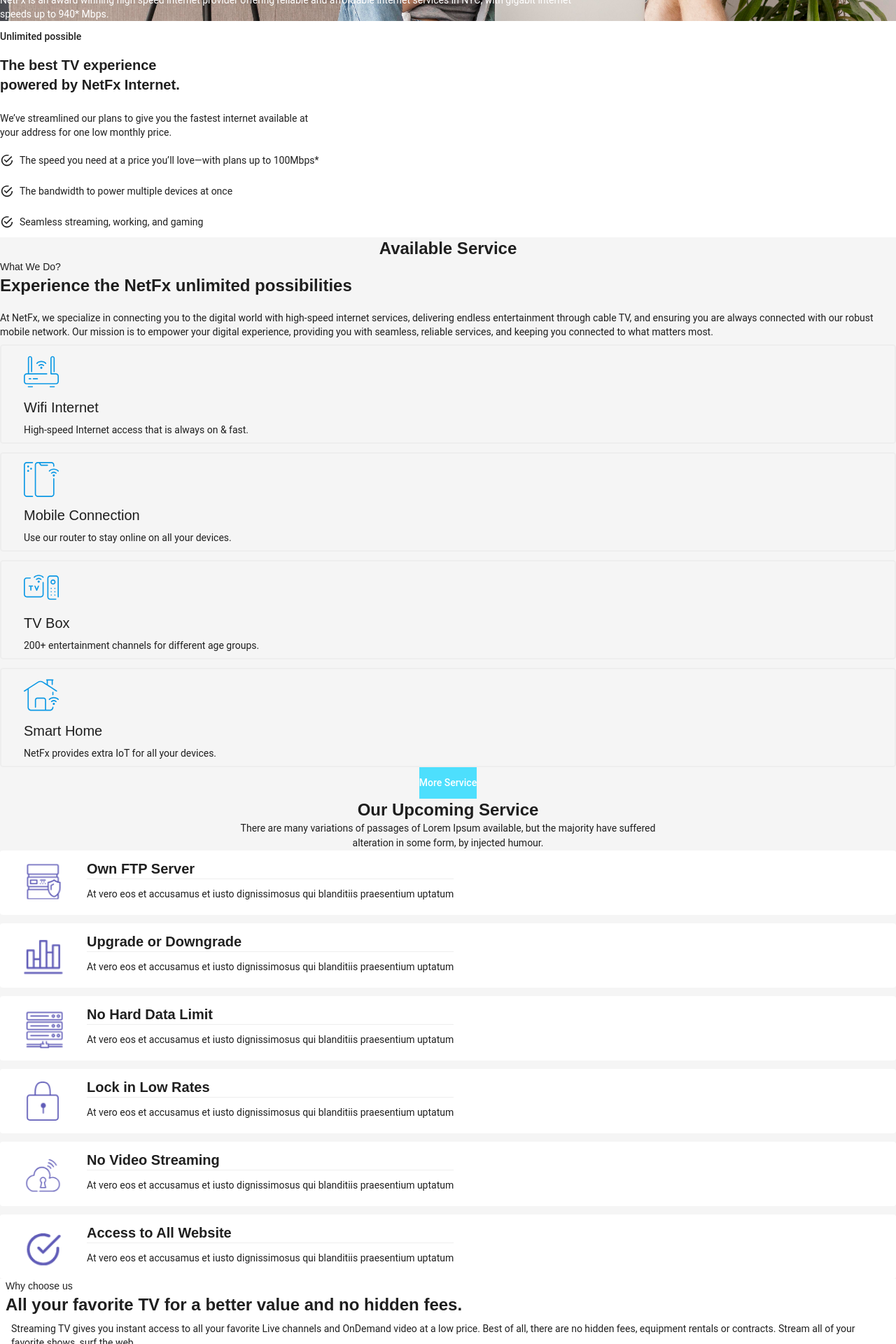
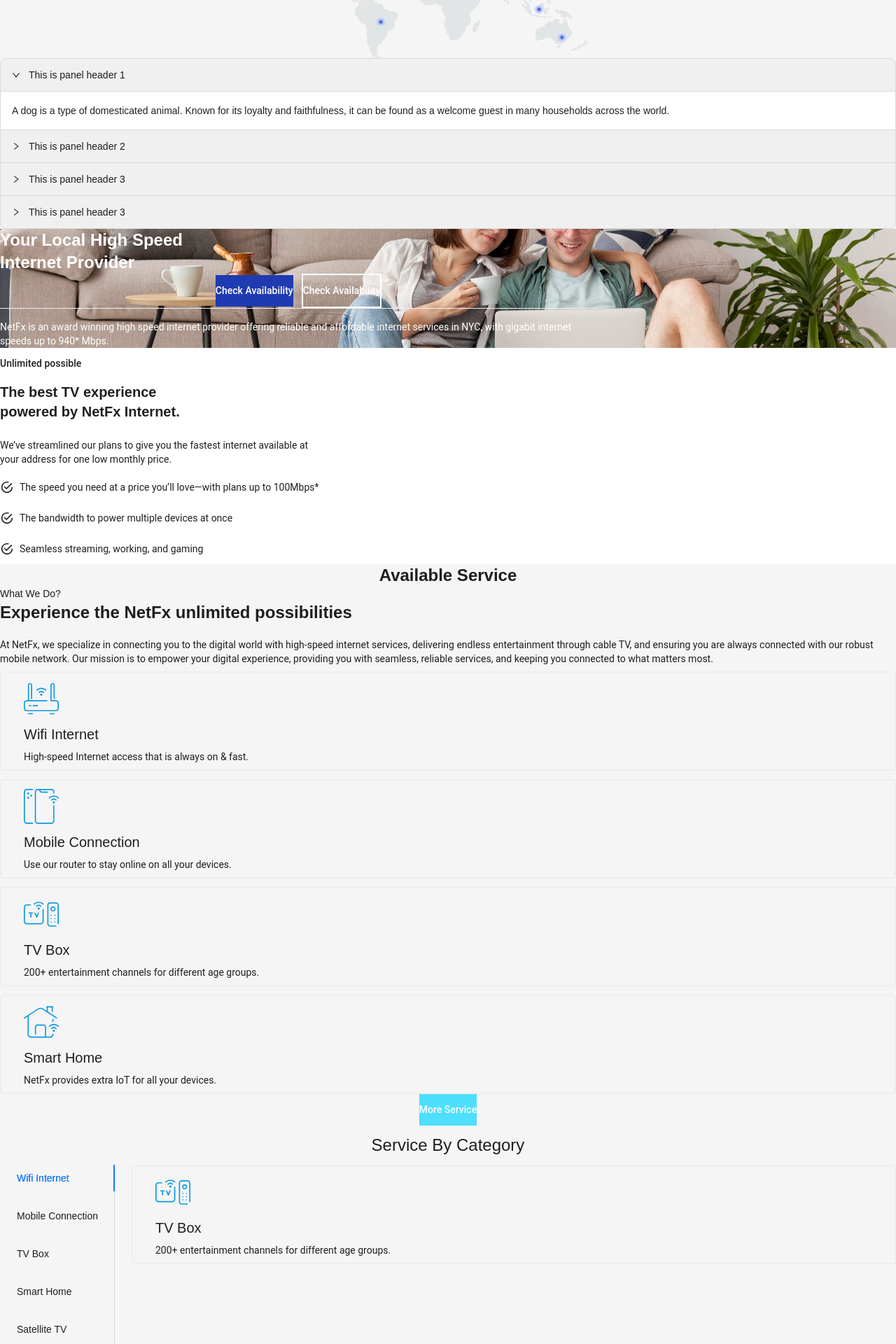
Before and after one commit to nazmul162001/Internet-Service-Provider_Client, a Next.js app: page / in a window 1280 px wide. Shown: the part 1080-3000 px from the top of the page at 70% size. Built offline with nearby package versions, Linux system fonts and the light colour scheme; no server answers.

Commit message:
update service by category

```diff
--- a/package.json
+++ b/package.json
@@ -8,6 +8,7 @@
     "start": "next start"
   },
   "dependencies": {
+    "@dnd-kit/utilities": "^3.2.1",
     "@hookform/resolvers": "^3.3.2",
     "@material-tailwind/react": "^2.1.2",
     "@reduxjs/toolkit": "^1.9.7",
--- a/src/components/HomePage/Faq/Accordion.tsx
+++ b/src/components/HomePage/Faq/Accordion.tsx
@@ -1,103 +1,38 @@
 import React from 'react'
-import {
-  Accordion,
-  AccordionHeader,
-  AccordionBody,
-} from '@material-tailwind/react'
+import type { CollapseProps } from 'antd'
+import { Collapse } from 'antd'
 
-const plusIcon = (
-  <svg
-    xmlns='http://www.w3.org/2000/svg'
-    viewBox='0 0 24 24'
-    className='w-4 h-4'
-  >
-    <path d='M11 11V5H13V11H19V13H13V19H11V13H5V11H11Z'></path>
-  </svg>
-)
+const text = `
+  A dog is a type of domesticated animal.
+  Known for its loyalty and faithfulness,
+  it can be found as a welcome guest in many households across the world.
+`
 
-const minusIcon = (
-  <svg
-    xmlns='http://www.w3.org/2000/svg'
-    viewBox='0 0 24 24'
-    className='w-4 h-4'
-  >
-    <path d='M5 11V13H19V11H5Z'></path>
-  </svg>
-)
+const items: CollapseProps['items'] = [
+  {
+    key: '1',
+    label: 'This is panel header 1',
+    children: <p className='mb-3'>{text}</p>,
+  },
+  {
+    key: '2',
+    label: 'This is panel header 2',
+    children: <p className='mb-3'>{text}</p>,
+  },
+  {
+    key: '3',
+    label: 'This is panel header 3',
+    children: <p className='mb-3'>{text}</p>,
+  },
+  {
+    key: '3',
+    label: 'This is panel header 3',
+    children: <p className='mb-3'>{text}</p>,
+  },
+]
 
-interface IconProps {
-  id: number
-  open: number
+const Accordion = () => {
+  return <Collapse items={items} defaultActiveKey={['1']} />
 }
 
-function Icon({ id, open }: IconProps) {
-  return id === open ? minusIcon : plusIcon
-}
-
-export function AccordionCustomIcon() {
-  const [open, setOpen] = React.useState(0)
-
-  const handleOpen = (value: number) => setOpen(open === value ? 0 : value)
-
-  return (
-    <>
-      <Accordion open={open === 1}>
-        <AccordionHeader
-          className='accordion-hover mb-2 text-[#112164] font-medium p-2 bg-white hover:text-white transition-all duration-500 hover:bg-[#1f3bb1] flex justify-between items-center text-left'
-          onClick={() => handleOpen(1)}
-        >
-          <span>Why NetFx home internet service?</span>
-          <span className='ms-auto'>{Icon({ id: 1, open })}</span>
-        </AccordionHeader>
-        <AccordionBody>
-          There are plenty of reasons to choose NetFx as your ISP (internet
-          service provider.) NetFx Internet is #1 in customer satisfaction over
-          other major cable Internet providers1. With NetFx, you’ll also enjoy
-          99% reliability and experience.
-        </AccordionBody>
-      </Accordion>
-      <Accordion open={open === 2}>
-        <AccordionHeader
-          className='mb-2 text-[#112164] font-medium p-2 bg-white hover:text-white transition-all duration-500 hover:bg-[#1f3bb1] flex justify-between items-center'
-          onClick={() => handleOpen(2)}
-        >
-          <span>Which NetFx Internet plan is the fastest?</span>
-          <span className='ms-auto'>{Icon({ id: 2, open })}</span>
-        </AccordionHeader>
-        <AccordionBody>
-          Were not always in the position that we want to be at. Wee constantly
-          growing. Were constantly making mistakes. constantly trying to express
-          ourselves and actualize our dreams.
-        </AccordionBody>
-      </Accordion>
-      <Accordion open={open === 3}>
-        <AccordionHeader
-          className='mb-2 text-[#112164] font-medium p-2 bg-white hover:text-white transition-all duration-500 hover:bg-[#1f3bb1] flex justify-between items-center'
-          onClick={() => handleOpen(3)}
-        >
-          <span>What WiFi services are available?</span>
-          <span className='ms-auto'>{Icon({ id: 3, open })}</span>
-        </AccordionHeader>
-        <AccordionBody>
-          We are not always in the position that we want to be at. We are
-          constantly growing. We are constantly making mistakes. We are
-          constantly trying to express ourselves and actualize our dreams.
-        </AccordionBody>
-      </Accordion>
-      <Accordion open={open === 4}>
-        <AccordionHeader
-          className='mb-2 text-[#112164] font-medium p-2 bg-white hover:text-white transition-all duration-500 hover:bg-[#1f3bb1] flex justify-between items-center'
-          onClick={() => handleOpen(4)}
-        >
-          <span>What channels do you get with NetFx+ TV packages?</span>
-          <span className='ms-auto'>{Icon({ id: 4, open })}</span>
-        </AccordionHeader>
-        <AccordionBody>
-          We are not always in the position that we want to be at. We are
-          constantly growing. We are constantly making mistakes. We are
-          constantly trying to express ourselves and actualize our dreams.
-        </AccordionBody>
-      </Accordion>
-    </>
-  )
-}
+export default Accordion
--- a/src/components/HomePage/Faq/Faq.tsx
+++ b/src/components/HomePage/Faq/Faq.tsx
@@ -1,5 +1,5 @@
 import Image from 'next/image'
-import { AccordionCustomIcon } from './Accordion'
+import Accordion from './Accordion'
 
 const Faq = () => {
   return (
@@ -17,7 +17,7 @@
           </div>
         </div>
         <div>
-          <AccordionCustomIcon />
+          <Accordion />
         </div>
       </div>
     </section>
--- a/src/components/HomePage/Home.tsx
+++ b/src/components/HomePage/Home.tsx
@@ -7,7 +7,7 @@
 import GetStart from './GetStart/GetStart'
 import Blogs from './LatestBlogs/Blogs'
 import OurPackage from './OurPackage/OurPackage'
-import ServiceByCategory from './ServiceByCategory/ServiceByCategory'
+import ServiceByCategoryLatest from './ServiceByCategory/ServiceCategoryLatest'
 import TestiMonial from './Testmonial/TestMonial'
 import UpComing from './UpCommingService/UpComing'
 import WhatWeDo from './WhatWeDo/WhatWeDo'
@@ -17,11 +17,12 @@
   return (
     <section className='w-full'>
       <Banner />
-      {/* <Faq /> */}
+      <Faq />
       <Extra />
       <ExtraTwo />
       <WhatWeDo />
       {/* <ServiceByCategory /> */}
+      <ServiceByCategoryLatest />
       <UpComing />
       <WhyChooseUs />
       <FindArea />
--- /dev/null
+++ b/src/components/HomePage/ServiceByCategory/ServiceCategoryLatest.tsx
@@ -0,0 +1,41 @@
+import React from 'react'
+import { Tabs } from 'antd'
+import HomeInternet from './ServiceComponent/HomeInternet'
+
+const ServiceCategoryLatest = () => {
+  return (
+    <section className='w-full h-screen my-10 px-5 md:px-10'>
+      <h2 className='w-full text-center py-3 mb-10 text-2xl md:text-3xl lg:text-4xl font-medium text-[#112164]'>
+        Service By Category
+      </h2>
+      <Tabs tabPosition='left'>
+        <Tabs.TabPane tab='Wifi Internet' key='1'>
+          <HomeInternet />
+        </Tabs.TabPane>
+        <Tabs.TabPane tab='Mobile Connection' key='2'>
+          Content of Tab 2
+        </Tabs.TabPane>
+        <Tabs.TabPane tab='TV Box' key='3'>
+          Content of Tab 3
+        </Tabs.TabPane>
+        <Tabs.TabPane tab='Smart Home' key='4'>
+          Content of Tab 4
+        </Tabs.TabPane>
+        <Tabs.TabPane tab='Satellite TV' key='5'>
+          Content of Tab 5
+        </Tabs.TabPane>
+        <Tabs.TabPane tab='Internet' key='6'>
+          Content of Tab 5
+        </Tabs.TabPane>
+        <Tabs.TabPane tab='Broadband' key='7'>
+          Content of Tab 5
+        </Tabs.TabPane>
+        <Tabs.TabPane tab='Business' key='8'>
+          Content of Tab 5
+        </Tabs.TabPane>
+      </Tabs>
+    </section>
+  )
+}
+
+export default ServiceCategoryLatest
```
Also changed, not shown: 1 other file (tests, documents, lock files or other folders).
